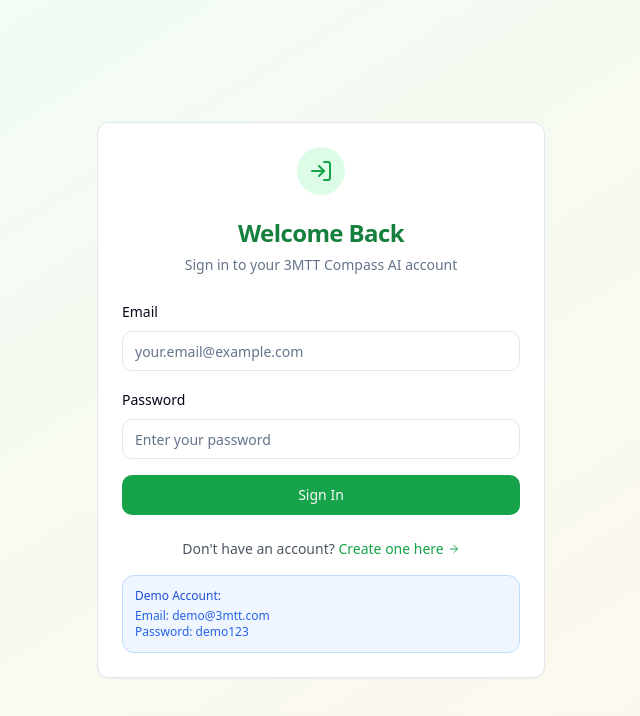
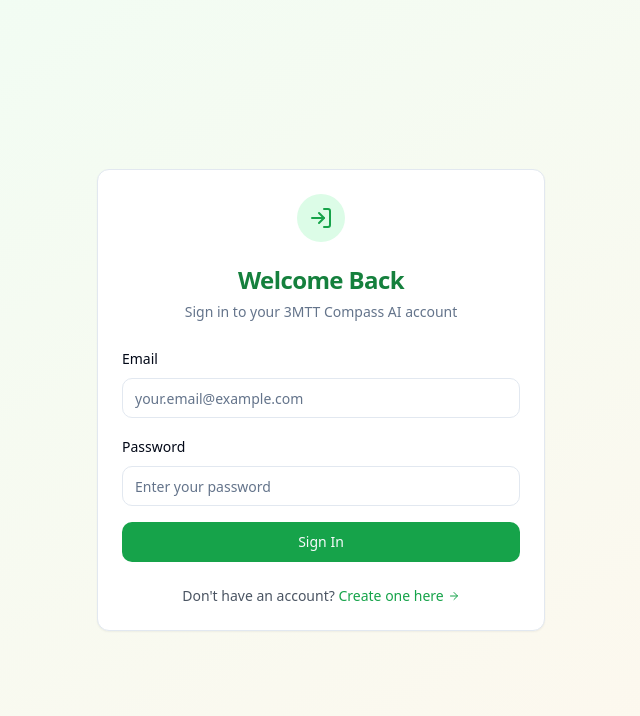
Before and after one commit to Eminence-Pyro/3MTT-Compass-AI, a React (Vite) app: page /login in a window 1280 px wide. Shown: the top 716 px of the page, without its empty margins (319-959 px from the left). Built offline with nearby package versions, Linux system fonts and the light colour scheme.

Commit message:
Updated Login.tsx

```diff
--- a/src/pages/Login.tsx
+++ b/src/pages/Login.tsx
@@ -107,13 +107,6 @@ const Login: React.FC<LoginProps> = ({ onLogin }) => {
               </Link>
             </p>
           </div>
-
-          {/* Demo Account Info */}
-          <div className="mt-4 p-3 bg-blue-50 rounded-lg border border-blue-200">
-            <p className="text-xs text-blue-700 font-medium mb-1">Demo Account:</p>
-            <p className="text-xs text-blue-600">Email: demo@3mtt.com</p>
-            <p className="text-xs text-blue-600">Password: demo123</p>
-          </div>
         </CardContent>
       </Card>
     </div>
```
